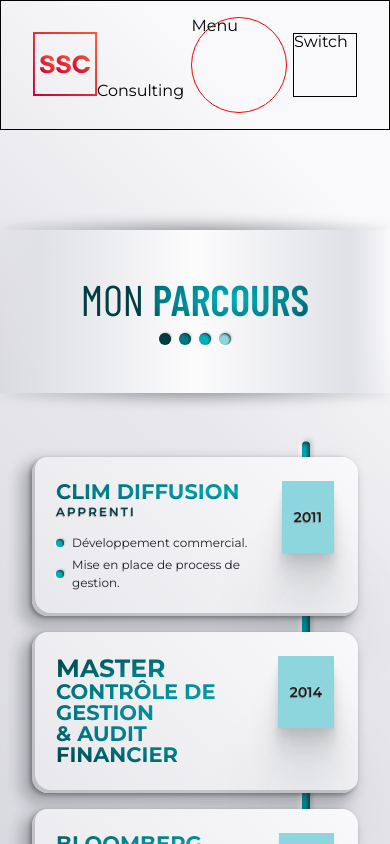
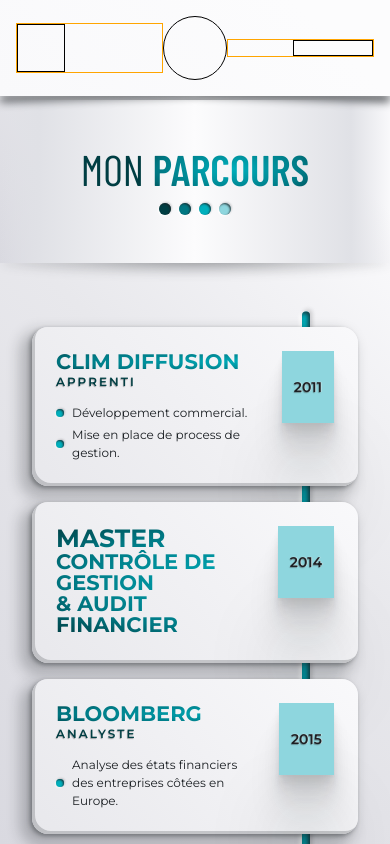
Before and after one commit to Axel-Martin7/schramiak-consulting, a Next.js app: page /en/parcours in a window 390 px wide. Shown: the top 844 px of the page. Built offline with nearby package versions, Linux system fonts and the light colour scheme; a web font is replaced by a local one.

Commit message:
Create a new structure for mobile version of Header component

```diff
--- a/src/components/common/Logo.module.scss
+++ b/src/components/common/Logo.module.scss
@@ -1,5 +1,20 @@
 @import '@/styles/variables';
 @import '@/styles/mixins';
+
+.headerLogo {
+  display: flex;
+  flex-direction: column;
+  gap: 8px;
+  // filter: drop-shadow(-2px 2px 2px $color-slate-grey-12);
+
+  .logoCaption {
+    font-size: 8px;
+    font-weight: 600;
+    text-transform: uppercase;
+    letter-spacing: 4.3px;
+    // color: $color-teal-4;
+  }
+}
 
 .footerLogo {
   display: flex;
--- a/src/components/layout/Header.module.scss
+++ b/src/components/layout/Header.module.scss
@@ -79,23 +79,98 @@
 //   }
 // }
 
+@import '@/styles/variables';
+@import '@/styles/mixins';
+
 .header {
-  padding: 16px 32px;
+  z-index: 1000;
+  position: fixed;
+  width: 100%;
+
+  .contentContainer {
+    position: relative;
+    padding: 16px;
     display: flex;
     align-items: center;
-  justify-content: space-between;
+    background: linear-gradient(
+      45deg,
+      $color-slate-grey-2 0%,
+      $color-slate-grey-1 80%
+    );
+    &::before {
+      content: '';
+      z-index: -1;
+      position: absolute;
+      bottom: 0;
+      left: 0;
+      width: 50%;
+      height: 5px;
+      transform: rotate(-2deg);
+      transform-origin: left bottom;
+      box-shadow: 0px 5px 10px $color-slate-grey-12;
+      /*------------------ Tablet -> Desktop ------------------*/
+      @media (min-width: 768px) {
+        transform: rotate(-1deg);
+        /*------------------ to Desktop ------------------*/
+        @media (min-width: 1280px) {
+          transform: rotate(-0.5deg);
+        }
+      }
+    }
+    &::after {
+      content: '';
+      z-index: -1;
+      position: absolute;
+      bottom: 0;
+      right: 0;
+      width: 50%;
+      height: 6px;
+      transform: rotate(2deg);
+      transform-origin: right bottom;
+      box-shadow: 0px 5px 10px $color-slate-grey-12;
+      /*------------------ Tablet -> Desktop ------------------*/
+      @media (min-width: 768px) {
+        transform: rotate(1deg);
+        /*------------------ to Desktop ------------------*/
+        @media (min-width: 1200px) {
+          transform: rotate(0.5deg);
+        }
+      }
+    }
+
+    .logoContainer {
+      flex: 1;
+      border: 1px solid orange;
+
+      .logo {
         border: 1px solid black;
+        width: 48px;
+        aspect-ratio: 1/1;
+      }
+    }
 
-  .burgerContainer {
-    border: 1px solid red;
-    width: 96px;
+    .burgerMenu {
+      width: 64px;
       aspect-ratio: 1/1;
       border-radius: 50%;
+      border: 1px solid black;
+      /*------------------ Tablet ------------------*/
+      @media screen and (min-width: 768px) {
+        display: none;
+      }
     }
 
     .switcherContainer {
-    width: 64px;
-    aspect-ratio: 1/1;
+      flex: 1;
+      display: flex;
+      justify-content: flex-end;
+      border: 1px solid orange;
+
+      .switcher {
         border: 1px solid black;
+        width: 80px;
+        height: 16px;
       }
     }
+  }
+}
--- a/src/components/layout/Header.tsx
+++ b/src/components/layout/Header.tsx
@@ -8,38 +8,42 @@ import Logo from '../common/Logo';
 
 export default function Header() {
   return (
-    // <header className={styles.header}>
-    //   <div className={styles.headerContentContainer}>
-    //     <section className={styles.logoBtnContainer}>
-    //       <Link href={'/'}>
-    //         <p>Logo Home</p>
-    //       </Link>
-    //     </section>
+    //  <header className={styles.header}>
+    //    <div className={styles.headerContentContainer}>
+    //      <section className={styles.logoBtnContainer}>
+    //        <Link href={'/'}>
+    //          <p>Logo Home</p>
+    //        </Link>
+    //      </section>
 
-    //     {/* Burger Menu visible uniquement sur mobile */}
-    //     <section className={styles.burgerMenuMobile}>
-    //       <BurgerMenu />
-    //     </section>
+    //      {/* Burger Menu visible uniquement sur mobile */}
+    //      <section className={styles.burgerMenuMobile}>
+    //        <BurgerMenu />
+    //      </section>
 
-    //     {/* Navbar desktop visible uniquement sur les grands écrans */}
-    //     <section className={styles.navBarDesktop}>
-    //       <Navigation />
-    //     </section>
+    //      {/* Navbar desktop visible uniquement sur les grands écrans */}
+    //      <section className={styles.navBarDesktop}>
+    //        <Navigation />
+    //      </section>
 
-    //     <section className={styles.languageSwitcherContainer}>
-    //       <LocaleSwitcher />
-    //     </section>
-    //   </div>
-    // </header>
+    //      <section className={styles.languageSwitcherContainer}>
+    //        <LocaleSwitcher />
+    //      </section>
+    //    </div>
+    //  </header>
 
     <header className={styles.header}>
-      <div className={styles.logoContainer}>
-        <Logo variant="headerLogo" />
+      <div className={styles.contentContainer}>
+        <div className={styles.logoContainer}>
+          <div className={styles.logo}></div>
+        </div>
+
+        <div className={styles.burgerMenu}></div>
+
+        <div className={styles.switcherContainer}>
+          <div className={styles.switcher}></div>
+        </div>
       </div>
-
-      <div className={styles.burgerContainer}>Menu</div>
-
-      <div className={styles.switcherContainer}>Switch</div>
     </header>
   );
 }
```
Lines whose indentation alone changed are shown as unchanged.
